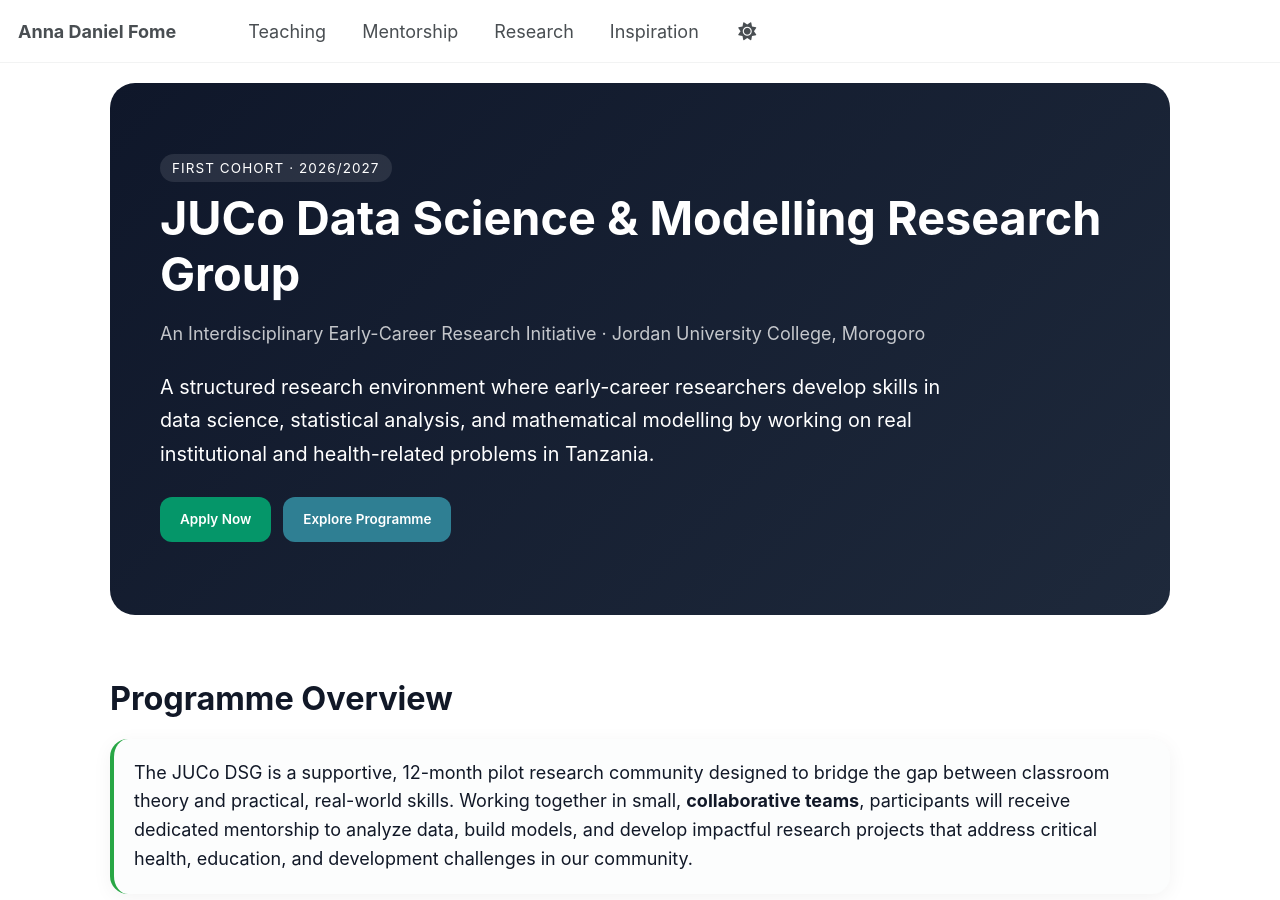
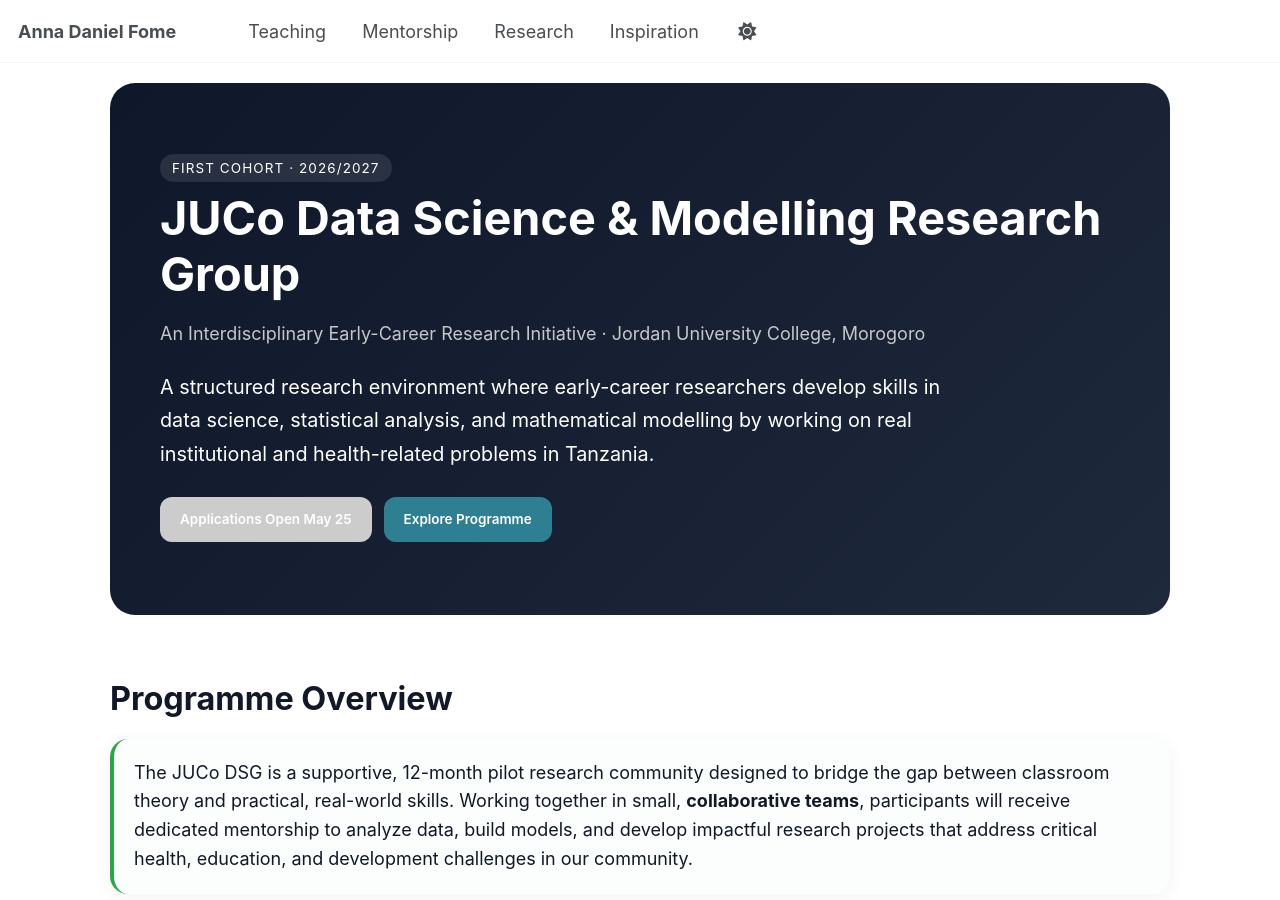
Before and after one commit to FomeA/FomeA.github.io, a Jekyll site: the page built from _pages/datascience.html, in a window 1280 px wide and 900 px high. Built offline with Jekyll 4.4.1, drawn with Linux system fonts in a browser that asks for light colours; a script bundle is joined from its source files by our own code; library files that are not in the unit come from our copies.

Commit message:
Update datascience.html

```diff
--- a/_pages/datascience.html
+++ b/_pages/datascience.html
@@ -25,10 +25,35 @@
       working on real institutional and health-related problems in Tanzania.
     </p>
 
-    <div class="cta">
+    <!--<div class="cta">
       <a href="https://docs.google.com/forms/d/e/1FAIpQLSeq5QTnAHnGerxX-v-_2LlJVsbblVhzITPEvPfP38QSaql8kQ/viewform?usp=preview" class="btn primary">Apply Now</a>
       <a href="#curriculum" class="btn ghost">Explore Programme</a>
-    </div>
+    </div>-->
+<div class="cta">
+  {% assign current_date = "now" | date: "%Y-%m-%d" %}
+
+  {% if current_date < "2026-05-25" %}
+    <!-- PHASE 1: BEFORE MAY 25 -->
+    <a href="javascript:void(0);" class="btn primary" style="background-color: #cccccc; color: #666666; border-color: #cccccc; cursor: not-allowed;">
+      Applications Open May 25
+    </a>
+    <a href="#curriculum" class="btn ghost">Explore Programme</a>
+
+  {% elsif current_date >= "2026-05-25" and current_date <= "2026-06-24" %}
+    <!-- PHASE 2: ACTIVE WINDOW (MAY 25 - JUNE 24) -->
+    <a href="https://google.com" class="btn primary">
+      Apply Now
+    </a>
+    <a href="#curriculum" class="btn ghost">Explore Programme</a>
+
+  {% else %}
+    <!-- PHASE 3: AFTER JUNE 24 -->
+    <a href="javascript:void(0);" class="btn primary" style="background-color: #555555; color: #ffffff; cursor: not-allowed;">
+      Applications Closed
+    </a>
+    <a href="#curriculum" class="btn ghost">Explore Programme</a>
+  {% endif %}
+</div>
 
 
   </div>
```
